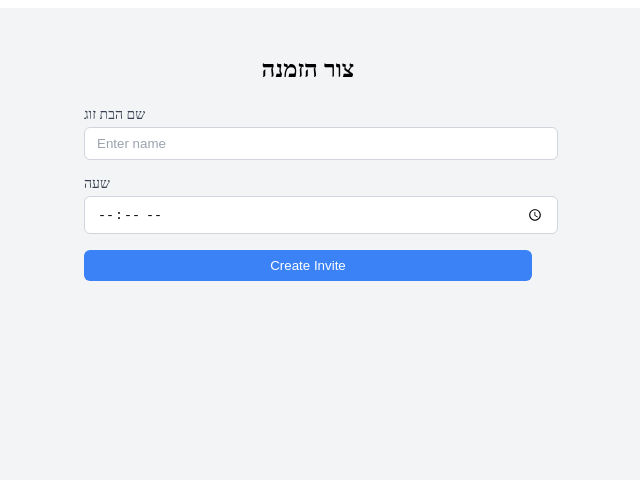
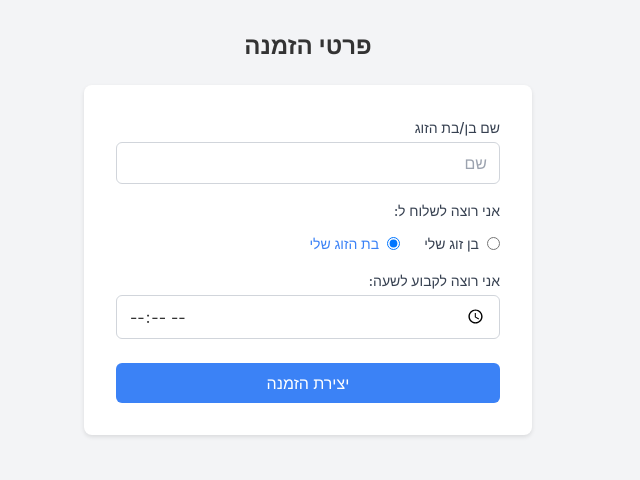
Before and after one commit to Avib315/valentine, a React (Vite) app: page / in a window 1280 px wide. Shown: the top 480 px of the page, without its empty margins (332-972 px from the left). Built offline with nearby package versions, Linux system fonts and the light colour scheme.

Commit message:
adding style

```diff
--- a/src/Page/CreateInvite/CreateInvite.jsx
+++ b/src/Page/CreateInvite/CreateInvite.jsx
@@ -1,10 +1,10 @@
-// CreateInvite.jsx
 import React, { useState } from 'react'
 import "./style.scss"
 
 export default function CreateInvite() {
     const [name, setName] = useState('')
     const [time, setTime] = useState('')
+    const [gender, setGender] = useState('female') // Default to male
 
     const handleCreateInvite = () => {
         if (!name || !time) {
@@ -15,22 +15,48 @@ export default function CreateInvite() {
 
     return (
         <div className="create-invite">
-            <h1>צור הזמנה</h1>
+            <h1>פרטי הזמנה</h1>
 
             <div className="form-container">
                 <div className="form-group">
-                    <label htmlFor="name">שם הבת זוג</label>
+                    <label htmlFor="name">שם בן/בת הזוג</label>
                     <input
                         type="text"
                         id="name"
                         value={name}
                         onChange={(e) => setName(e.target.value)}
-                        placeholder="Enter name"
+                        placeholder="שם"
                     />
                 </div>
 
                 <div className="form-group">
-                    <label htmlFor="time">שעה</label>
+                    <label className="gender-label">אני רוצה לשלוח ל:</label>
+                    <div className="radio-group">
+                        <label className="radio-label">
+                            <input
+                                type="radio"
+                                name="gender"
+                                value="male"
+                                checked={gender === 'male'}
+                                onChange={(e) => setGender(e.target.value)}
+                            />
+                            <span>בן זוג שלי</span>
+                        </label>
+                        <label className="radio-label">
+                            <input
+                                type="radio"
+                                name="gender"
+                                value="female"
+                                checked={gender === 'female'}
+                                onChange={(e) => setGender(e.target.value)}
+                            />
+                            <span>בת הזוג שלי</span>
+                        </label>
+                    </div>
+                </div>
+
+                <div className="form-group">
+                    <label htmlFor="time">אני רוצה לקבוע לשעה:</label>
                     <input
                         type="time"
                         id="time"
@@ -40,7 +66,7 @@ export default function CreateInvite() {
                 </div>
 
                 <button onClick={handleCreateInvite}>
-                    Create Invite
+                    יצירת הזמנה
                 </button>
             </div>
         </div>
--- a/src/Page/CreateInvite/style.scss
+++ b/src/Page/CreateInvite/style.scss
@@ -1,8 +1,8 @@
-// style.scss
 .create-invite {
     min-height: 100vh;
     background-color: #f3f4f6;
     padding: 2rem;
+    direction: rtl;
 
     h1 {
         font-size: 1.5rem;
@@ -17,6 +17,10 @@
         display: flex;
         flex-direction: column;
         gap: 1rem;
+        background-color: white;
+        padding: 2rem;
+        border-radius: 0.5rem;
+        box-shadow: 0 2px 4px rgba(0, 0, 0, 0.1);
 
         .form-group {
             display: flex;
@@ -46,6 +50,39 @@
                     color: #9ca3af;
                 }
             }
+
+            .gender-label {
+                margin-bottom: 0.5rem;
+            }
+
+            .radio-group {
+                display: flex;
+                gap: 1.5rem;
+                align-items: center;
+
+                .radio-label {
+                    display: flex;
+                    align-items: center;
+                    gap: 0.5rem;
+                    cursor: pointer;
+
+                    input[type="radio"] {
+                        width: auto;
+                        margin: 0;
+                        cursor: pointer;
+
+                        &:checked + span {
+                            color: #3b82f6;
+                            font-weight: 500;
+                        }
+                    }
+
+                    span {
+                        font-size: 0.875rem;
+                        transition: all 0.2s;
+                    }
+                }
+            }
         }
 
         button {
@@ -58,6 +95,7 @@
             font-weight: 500;
             cursor: pointer;
             transition: background-color 0.2s;
+            margin-top: 0.5rem;
 
             &:hover {
                 background-color: #2563eb;
--- a/src/index.css
+++ b/src/index.css
@@ -0,0 +1,137 @@
+
+* {
+  margin: 0;
+  padding: 0;
+  box-sizing: border-box;
+}
+
+body {
+  direction: rtl;
+  min-height: 100vh;
+  text-rendering: optimizeSpeed;
+  line-height: 1.5;
+  font-family: -apple-system, BlinkMacSystemFont, 'Segoe UI', Roboto, Oxygen,
+    Ubuntu, Cantarell, 'Open Sans', 'Helvetica Neue', sans-serif;
+  color: #333;
+  background-color: #fff;
+}
+
+h1, h2, h3, h4, h5, h6 {
+  margin-bottom: 0.5em;
+  line-height: 1.2;
+  font-weight: 600;
+}
+
+h1 { font-size: 2rem; }
+h2 { font-size: 1.75rem; }
+h3 { font-size: 1.5rem; }
+h4 { font-size: 1.25rem; }
+h5 { font-size: 1.125rem; }
+h6 { font-size: 1rem; }
+
+p {
+  margin-bottom: 1rem;
+}
+
+a {
+  color: #3b82f6;
+  text-decoration: none;
+}
+
+a:hover {
+  text-decoration: underline;
+}
+
+
+input,
+button,
+textarea,
+select {
+  font: inherit;
+  color: inherit;
+}
+
+input,
+textarea,
+select {
+  padding: 0.5rem;
+  border: 1px solid #ddd;
+  border-radius: 4px;
+  background-color: #fff;
+  width: 100%;
+}
+
+input:focus,
+textarea:focus,
+select:focus {
+  outline: none;
+  border-color: #3b82f6;
+  box-shadow: 0 0 0 2px rgba(59, 130, 246, 0.2);
+}
+
+button {
+  padding: 0.5rem 1rem;
+  border: none;
+  border-radius: 4px;
+  background-color: #3b82f6;
+  color: white;
+  cursor: pointer;
+  transition: background-color 0.2s;
+}
+
+button:hover {
+  background-color: #2563eb;
+}
+
+button:focus {
+  outline: none;
+  box-shadow: 0 0 0 2px #fff, 0 0 0 4px #3b82f6;
+}
+
+
+ul, ol {
+  padding-left: 2rem;
+  margin-bottom: 1rem;
+}
+
+img {
+  max-width: 100%;
+  height: auto;
+  display: block;
+}
+
+table {
+  width: 100%;
+  border-collapse: collapse;
+  margin-bottom: 1rem;
+}
+
+th, td {
+  padding: 0.5rem;
+  border: 1px solid #ddd;
+  text-align: left;
+}
+
+th {
+  background-color: #f5f5f5;
+}
+
+.container {
+  width: 100%;
+  max-width: 1200px;
+  margin: 0 auto;
+  padding: 0 1rem;
+}
+
+.text-center {
+  text-align: center;
+}
+
+@media (prefers-reduced-motion: reduce) {
+  * {
+    animation-duration: 0.01ms !important;
+    animation-iteration-count: 1 !important;
+    transition-duration: 0.01ms !important;
+    scroll-behavior: auto !important;
+  }
+}
```
